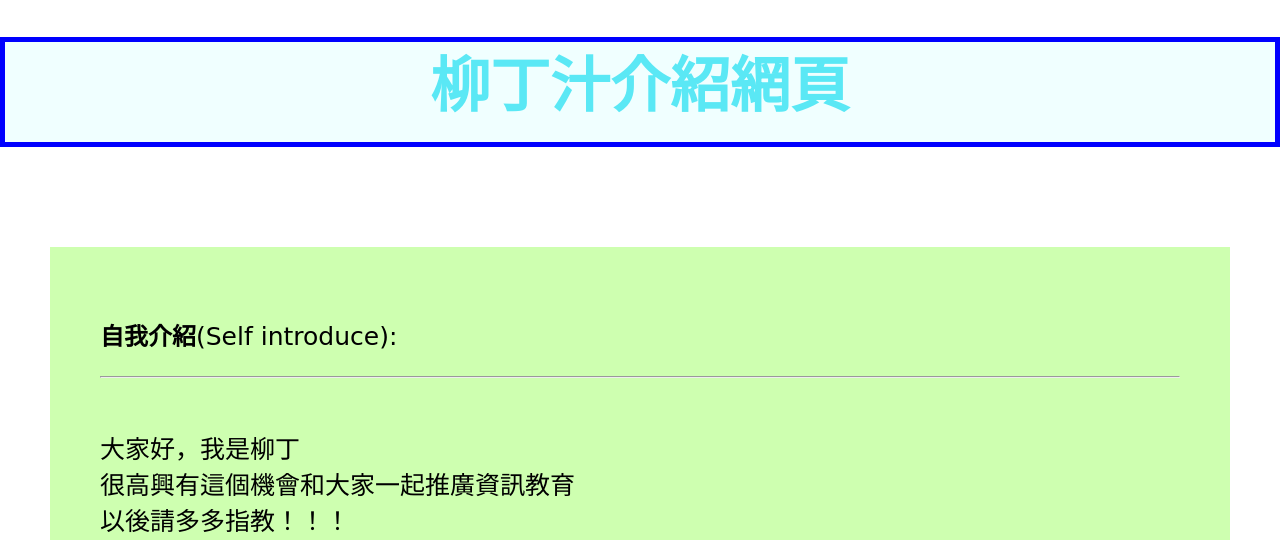
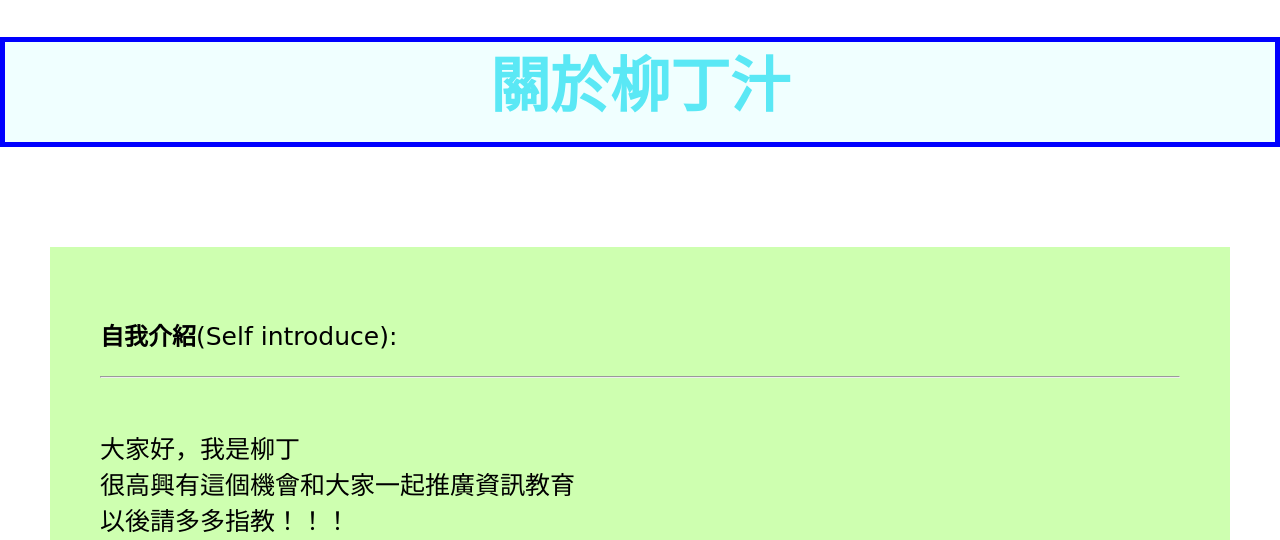
Before and after one commit to teacher40coding/learning_c, a plain HTML site: page index.html in a window 1280 px wide. Shown: the part 303-843 px from the top of the page. Drawn offline with Linux system fonts and the light colour scheme; a web font is replaced by a local one.

Commit message:
change title

```diff
--- a/index.html
+++ b/index.html
@@ -14,7 +14,7 @@
   <body>
     <header>
       <img src="http://placekitten.com/300/300" alt="自拍" />
-      <h1>柳丁汁介紹網頁</h1>
+      <h1>關於柳丁汁</h1>
     </header>
     <main>
       <section class="粉綠色">
```
